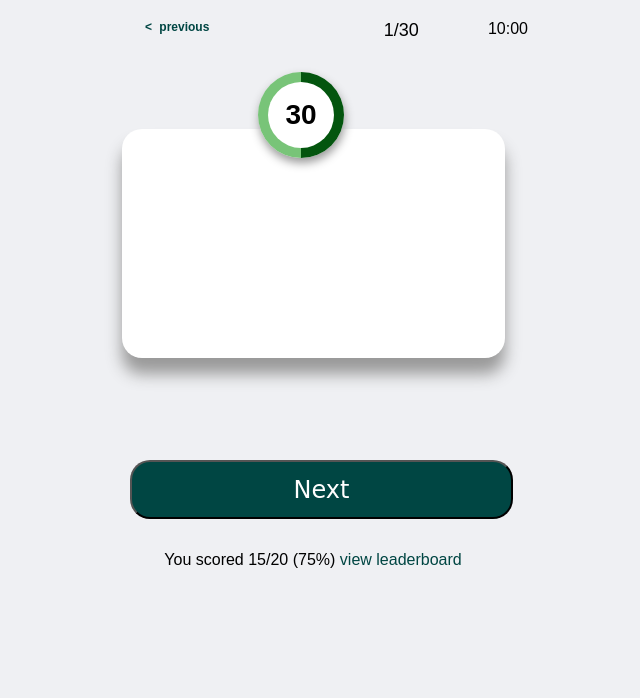
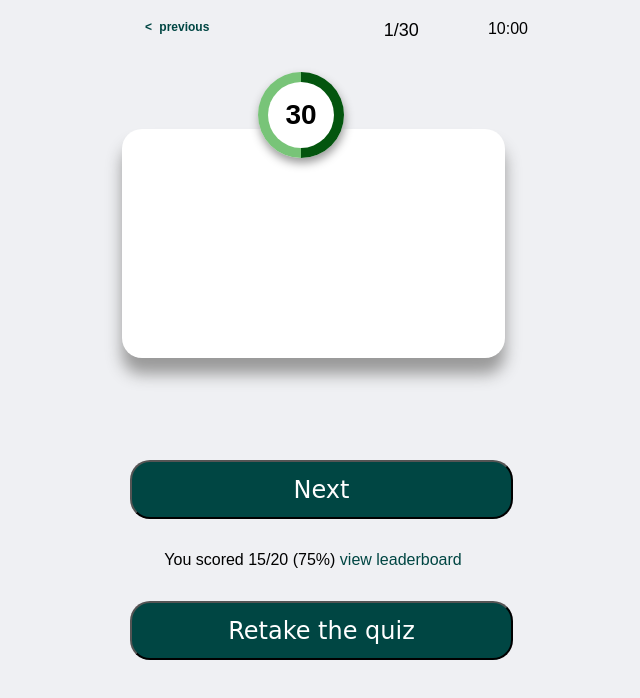
Before and after one commit to Uyouyou/quiz-app, a website: page app/quiz.html in a window 1280 px wide. Shown: the whole page, without its empty margins (327-967 px from the left). Drawn offline with Linux system fonts and the light colour scheme; no server answers.

Commit message:
feat : added "retake quiz" button

```diff
--- a/app/quiz.html
+++ b/app/quiz.html
@@ -31,7 +31,9 @@
       <p class="score">
         You scored 15/20 (75%)
         <span><a href="/app/leaderboard.html">view leaderboard</a></span>
-      </p>
+      <button class="score">
+        Retake the quiz
+      </button>
     </div>
     <script src="/main.js"></script>
   </body>
```
